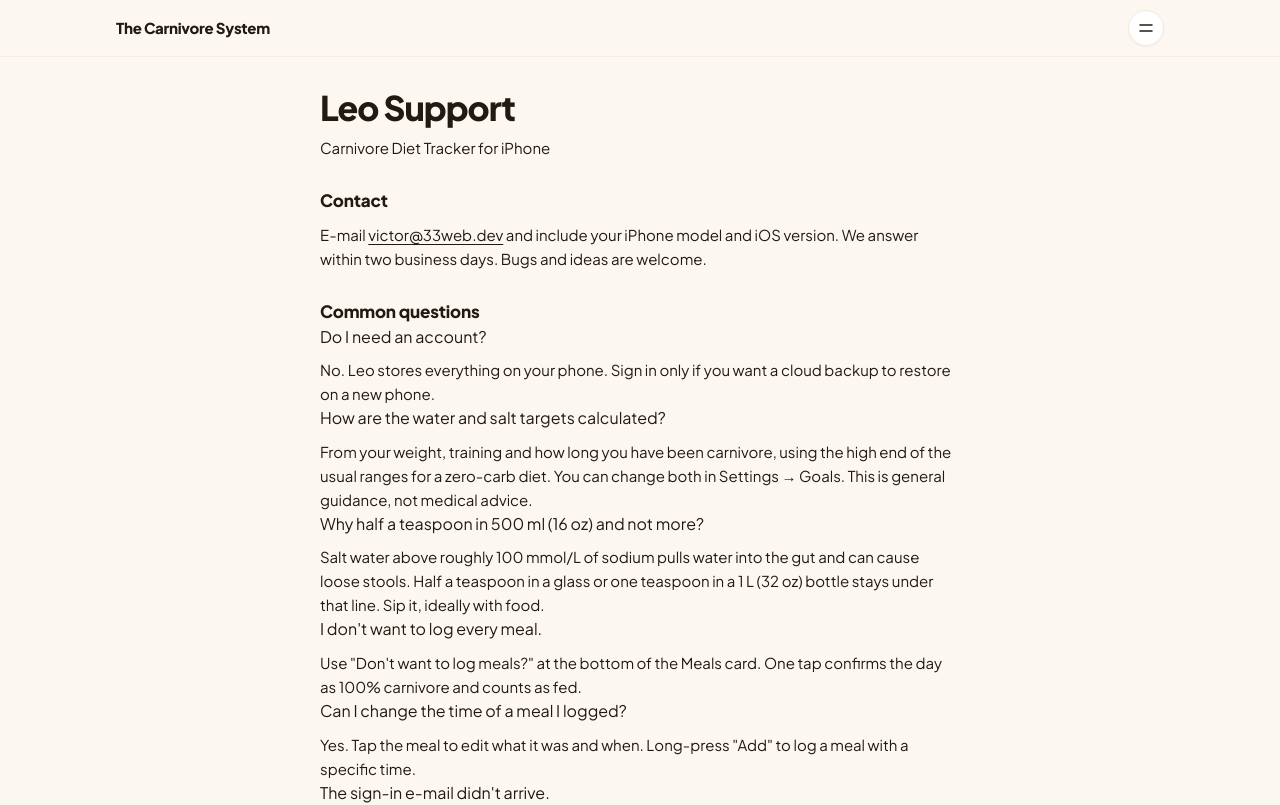
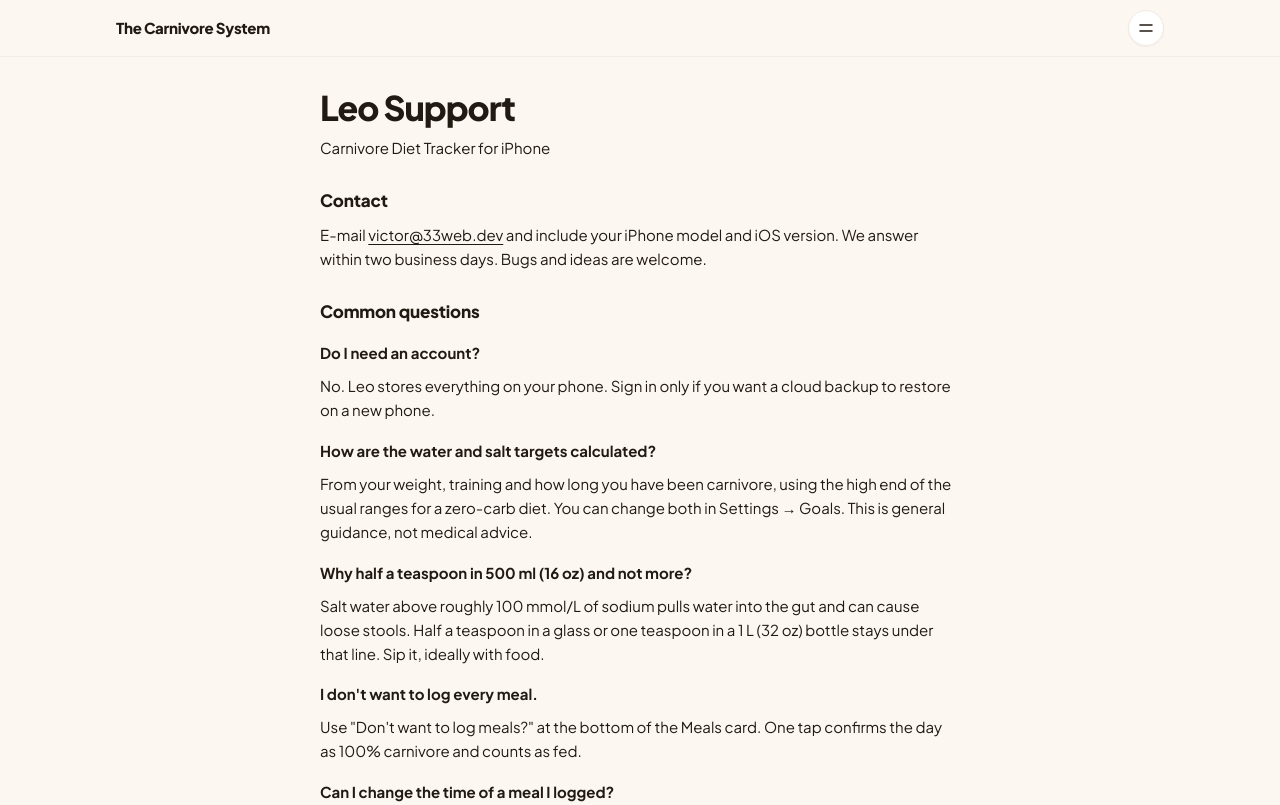
Before and after one commit to collasanta/carnivoresystem-web, a Next.js app: page /support in a window 1280 px wide. Shown: the top 805 px of the page. Built offline with nearby package versions, Linux system fonts and the light colour scheme.

Commit message:
support: h3 style

```diff
--- a/app/globals.css
+++ b/app/globals.css
@@ -186,6 +186,7 @@
 
 /* Legal pages (privacy, terms): plain readable copy in the site palette. */
 .prose-legal h2 { margin-top: 1.75rem; font-size: 17px; font-weight: 800; letter-spacing: -0.01em; }
+.prose-legal h3 { margin-top: 1.1rem; font-size: 15px; font-weight: 700; }
 .prose-legal p, .prose-legal li { margin-top: 0.6rem; font-size: 15px; line-height: 1.6; color: var(--color-ink, #1d1a16); }
 .prose-legal ul { margin-top: 0.4rem; padding-left: 1.1rem; list-style: disc; }
 .prose-legal a { text-decoration: underline; text-underline-offset: 3px; }
```
